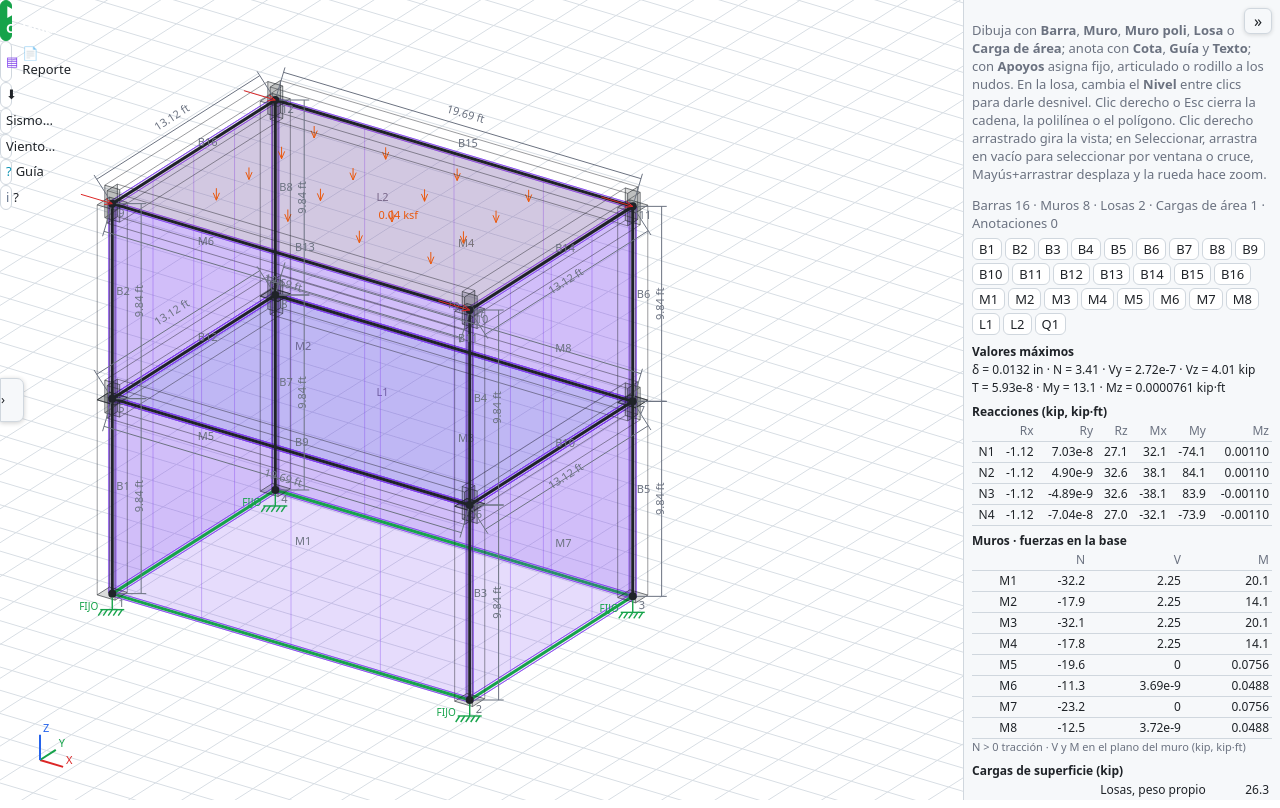
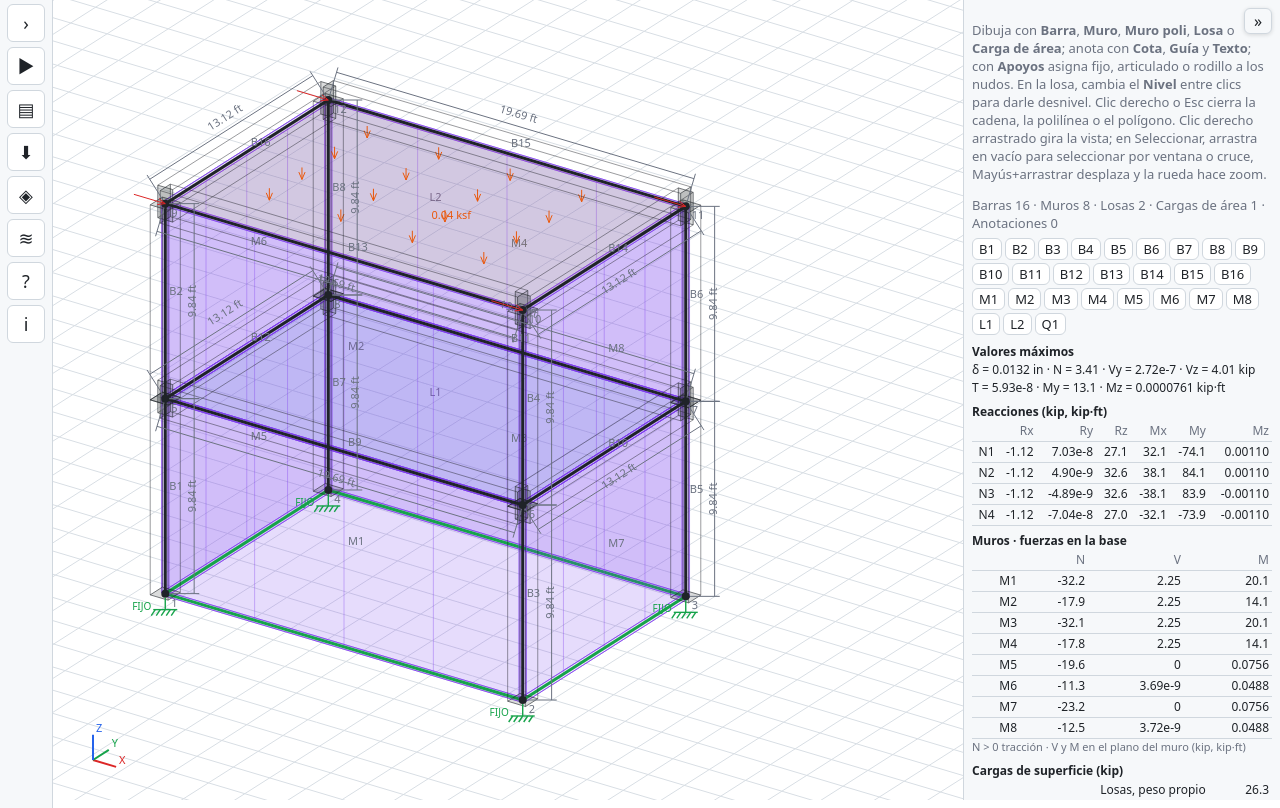
Before and after one commit to raymondrosa/Zapel773DWall, a plain HTML site: page index.html in a window 1280 px wide. Both pictures are taken after a click on the button "Ocultar menú lateral". Drawn offline with Linux system fonts and the light colour scheme.

Commit message:
Add files via upload

```diff
--- a/index.html
+++ b/index.html
@@ -124,23 +124,26 @@ button,select,input{touch-action:manipulation}
 /* Menu lateral izquierdo */
 body{flex-direction:row;overflow:hidden}
 #side{width:205px;max-width:205px;flex:0 0 205px;height:100vh;overflow-y:auto;overflow-x:hidden;background:var(--pn);border-right:1px solid var(--bd);z-index:60;display:flex;flex-direction:column;gap:2px;padding:6px}
-#side button{font-size:13px;padding:4px 5px;white-space:normal;line-height:1.2;text-align:left;display:inline-flex;align-items:center;gap:4px;min-width:0;width:100%}
+#side button{font-size:14px;padding:4px 5px;white-space:normal;line-height:1.2;text-align:left;display:inline-flex;align-items:center;gap:4px;min-width:0;width:100%}
 #side .grup{display:grid;grid-template-columns:repeat(2,minmax(0,1fr));gap:4px;width:100%;align-items:stretch;margin:0 0 5px}
 #side .grup button{width:100%;min-width:0;justify-content:flex-start;overflow-wrap:anywhere}
-#side .grup .lb{grid-column:1/-1;width:100%;line-height:1.3;margin-top:3px;font-size:12px}
+#side .grup .lb{grid-column:1/-1;width:100%;line-height:1.3;margin-top:3px;font-size:13px}
 #side .grup #hint,#side .grup input,#side .grup select{grid-column:1/-1;width:100%}
 #side #tb,#side #tb2{display:flex;flex-direction:column;flex-wrap:nowrap;gap:3px;width:100%;padding:0;border:0;background:transparent;overflow:visible;align-items:stretch}
 #side .grup{display:flex;flex-wrap:wrap;gap:3px;width:100%;align-items:center;margin:0 0 5px}
 #side .grup .lb,#side .grup>b{display:block;width:100%;font-size:11px;color:var(--mut);font-weight:600}
 #side .sp{display:none!important}
-#side #brand{display:block!important;font-size:15px;margin-bottom:4px}
+#side #brand{display:block!important;font-size:16px;margin-bottom:4px}
 #side #b_tbcol{width:100%;order:-1}
 #side #hint{font-size:10px;line-height:1.3;max-height:52px;overflow:auto}
-#side.colapsada{width:0;flex-basis:0;padding:0;border-right:0;overflow:visible}
-#side.colapsada #tb .grup,#side.colapsada #tb2,#side.colapsada #brand,#side.colapsada #hint{display:none!important}
+#side.colapsada{width:46px;flex-basis:46px;padding:4px 3px;border-right:1px solid var(--bd);overflow:visible}
+#side.colapsada #tb,#side.colapsada #tb2,#side.colapsada #brand,#side.colapsada #hint{display:none!important}
+#rail{display:none;flex-direction:column;gap:5px;width:100%;align-items:center}
+#side.colapsada #rail{display:flex}
+#rail button{width:38px!important;height:38px;padding:0!important;font-size:18px;line-height:1;display:flex!important;align-items:center;justify-content:center;color:var(--fg)}
 #side.colapsada #tb{display:block;padding:0;border:0}
 #b_tbcol{position:fixed;left:205px;top:50%;transform:translateY(-50%);z-index:90;width:24px!important;min-width:24px!important;max-width:24px!important;height:40px;padding:0!important;font-size:16px;line-height:1;border-radius:0 7px 7px 0;background:var(--pn);box-shadow:0 1px 5px #0003}
-#side.colapsada #b_tbcol{left:0!important;border-radius:0 7px 7px 0;width:24px!important;height:44px}
+#side.colapsada #b_tbcol{left:46px!important;top:6px!important;transform:none;border-radius:0 7px 7px 0;width:22px!important;height:34px;font-size:14px}
 #mn{flex:1;min-width:0}
 #pn{width:300px}
 @media(max-width:760px){#side{width:180px;max-width:180px;flex-basis:180px}#pn{width:230px}#b_tbcol{left:180px}}
@@ -210,6 +213,16 @@ body{flex-direction:row;overflow:hidden}
 <button type="button" id="b_viento">Viento…</button>
 <button type="button" id="b_guide" title="Guía rápida de uso">Guía</button>
 <button type="button" id="b_help" title="Ayuda y atajos">?</button>
+</div>
+<div id="rail">
+<button type="button" id="r_toggle" title="Mostrar menú">›</button>
+<button type="button" id="r_run" title="Calcular">▶</button>
+<button type="button" id="r_rep" title="Reporte">▤</button>
+<button type="button" id="r_rep3" title="Descargar reporte">⬇</button>
+<button type="button" id="r_sismo" title="Sismo…">◈</button>
+<button type="button" id="r_viento" title="Viento…">≋</button>
+<button type="button" id="r_guide" title="Guía">?</button>
+<button type="button" id="r_help" title="Ayuda">i</button>
 </div>
 <div id="tb2">
 <span class="grup"><span class="lb">Vista</span><button type="button" id="v_iso">Iso</button><button type="button" id="v_xy">Planta</button><button type="button" id="v_xz">Frente</button><button type="button" id="v_yz">Lateral</button><button type="button" id="b_fit">Encuadrar</button><button type="button" id="zi">＋</button><button type="button" id="zo">－</button><label class="ck"><input type="checkbox" id="vs" checked> Secciones</label><label class="ck"><input type="checkbox" id="cm" checked> Cotas</label><button type="button" id="b_an">▶ Animar</button><span class="grup">×<input id="df" type="number" value="1" step="0.5" min="0.1" style="width:52px"></span></span>
@@ -3185,7 +3198,8 @@ if(cv)cv.title='Órbita: botón central o Alt + arrastrar · Zoom: rueda · Desp
  try{localStorage.setItem('zapel-toolbar-collapsed',col?'1':'0')}catch(e){}
  draw();
 }
-if($('b_tbcol'))$('b_tbcol').onclick=toggleBarra;if($('lvlVis'))$('lvlVis').onchange=()=>{ZV=$('lvlVis').value?+$('lvlVis').value:null;draw()};
+if($('b_tbcol'))$('b_tbcol').onclick=toggleBarra;
+[['r_toggle',null],['r_run','b_run'],['r_rep','b_rep'],['r_rep3','b_rep3'],['r_sismo','b_sismo'],['r_viento','b_viento'],['r_guide','b_guide'],['r_help','b_help']].forEach(([r,b])=>{const rb=$(r),bb=$(b);if(rb&&bb)rb.onclick=()=>bb.click();if(r==='r_toggle')rb.onclick=toggleBarra});if($('lvlVis'))$('lvlVis').onchange=()=>{ZV=$('lvlVis').value?+$('lvlVis').value:null;draw()};
 try{if(localStorage.getItem('zapel-toolbar-collapsed')==='1'){$('side').classList.add('colapsada');$('b_tbcol').title='Mostrar barra de herramientas'}}catch(e){}
 function togglePanel(){
  const pn=$('pn'),b=$('b_pncol'),col=!pn.classList.contains('colapsada');
```
